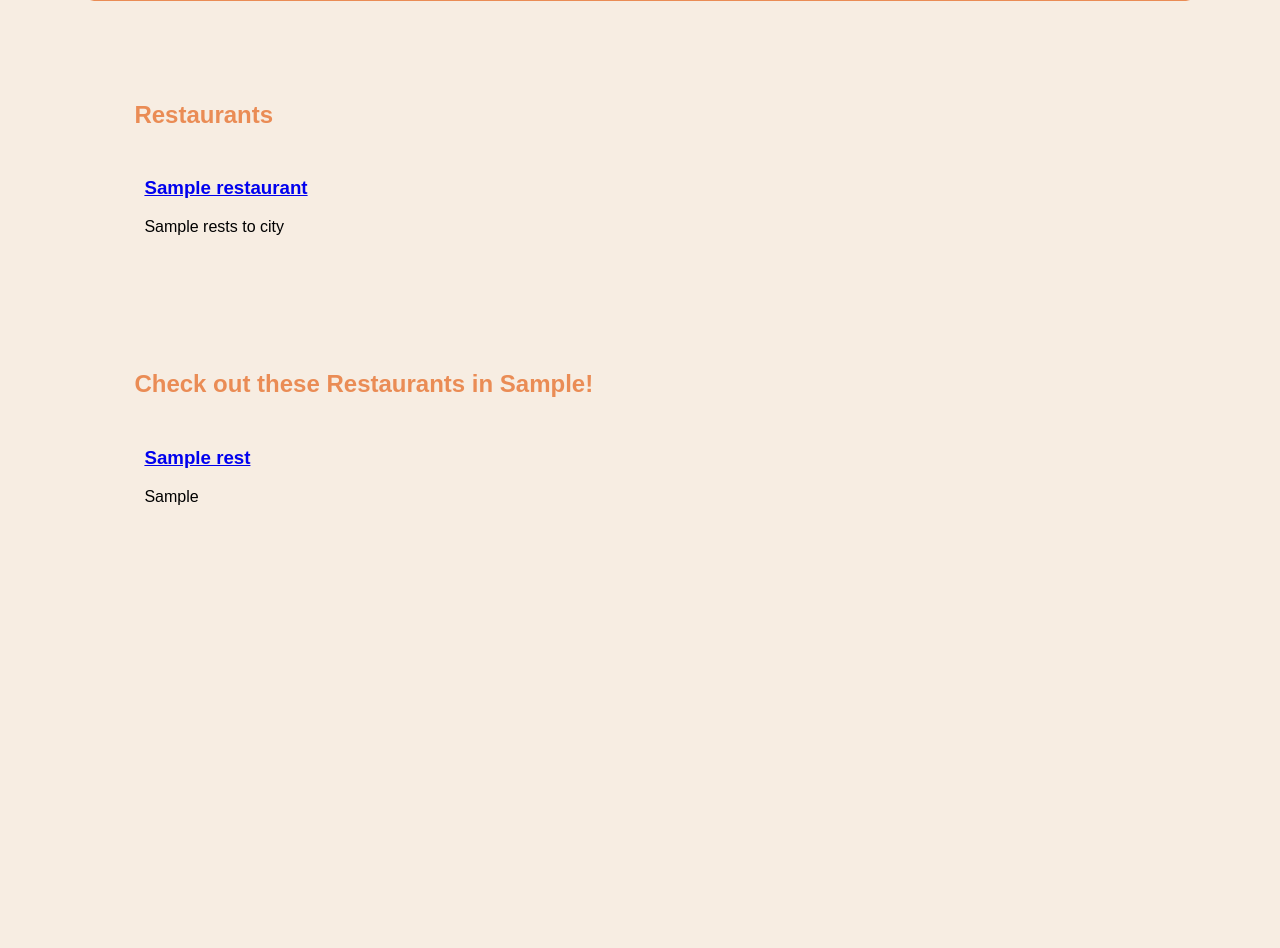
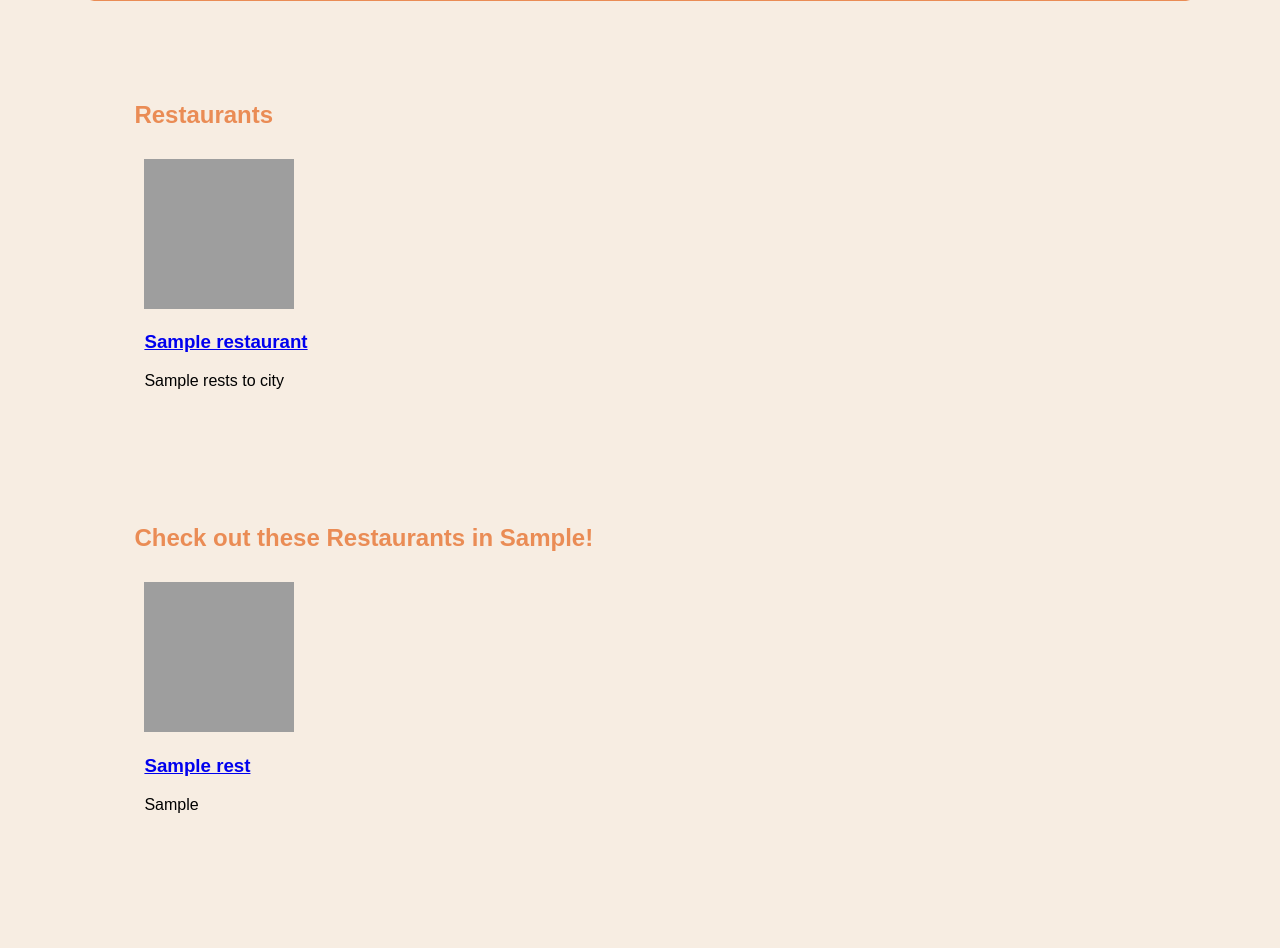
Before and after one commit to lilousicard/CS157C-Team6, a Flask app: template templates/explore.html in a window 1280 px wide. Shown: the part 376-1324 px from the top of the page. Before the commit the page ends 881 px from the top, so only its background shows below. Run offline with Flask 3, Linux system fonts and the light colour scheme; the template is opened without the code that fills it: most values are stand-ins (such as "Sample title", 1, 10 or a date in 2020); grey boxes are pictures that could not be loaded.

Commit message:
explore now display pictures

```diff
--- a/static/explore.css
+++ b/static/explore.css
@@ -42,3 +42,8 @@ body {
     margin-bottom: 30px;
     color: #ea8c55;
 }
+
+.rest-details img{
+	height: 150px;
+	width: 150px;
+}
--- a/templates/explore.html
+++ b/templates/explore.html
@@ -37,6 +37,7 @@
               <li>
                 <div class="rest-item">
                     <div class="rest-details">
+                        <img src = {{restaurant.get('image_path')}}/>
                         <h3> <a href="restaurant/{{ restaurant.get('name') }}">{{ restaurant.get('name') }}</a></h3>
                         <p class="rests-city">{{ city_name }}</p><br>
                     </div>
@@ -57,6 +58,7 @@
               <li>
                 <div class="rest-item">
                   <div class="rest-details">
+                    <img src = {{rests.get('image_path')}}/>
                     <h3> <a href = "restaurant/{{ rests.get('name') }}">{{ rests.get('name') }}</a></h3>
                     <p class="rests-city">{{ cust_city }}</p><br>
                   </div>
```
